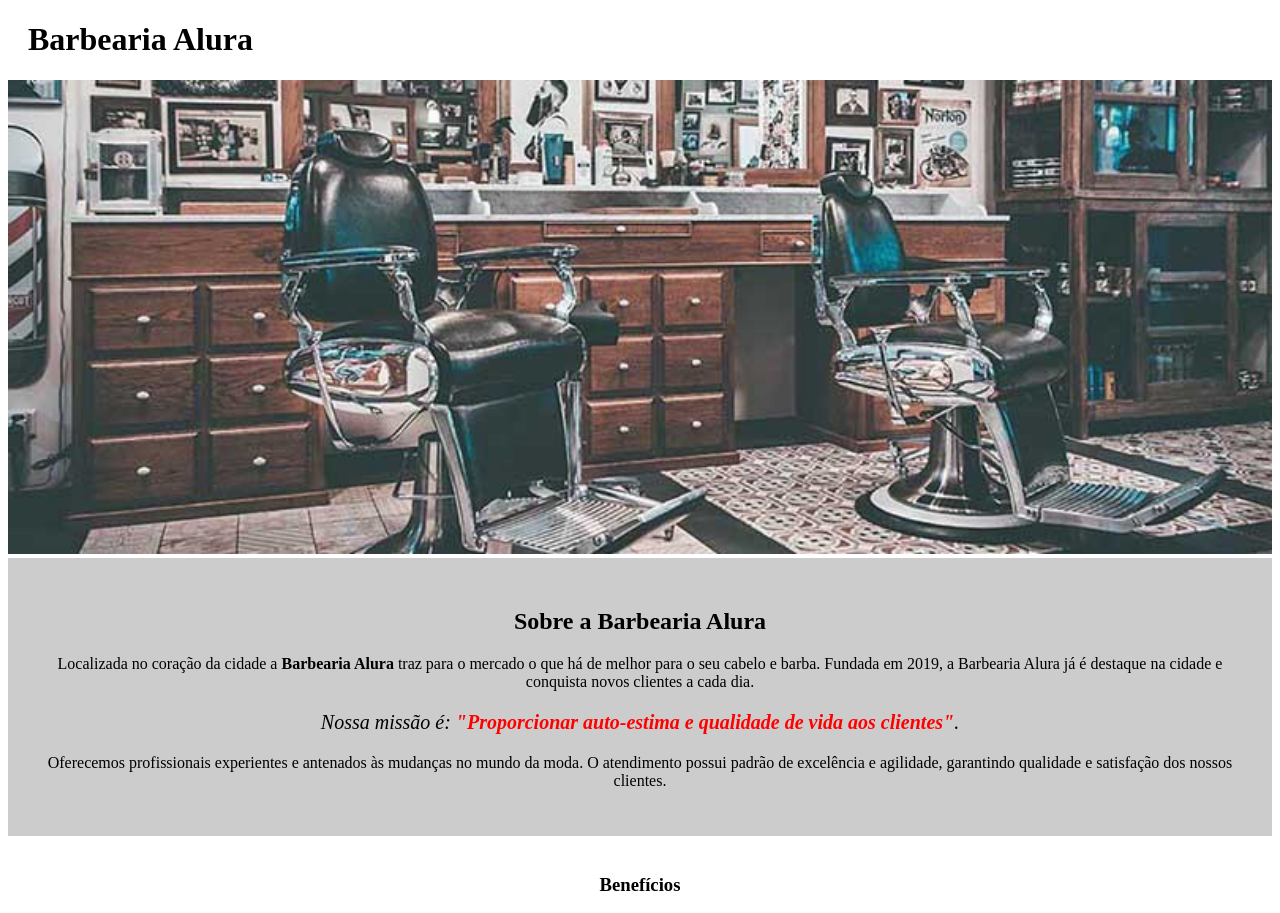
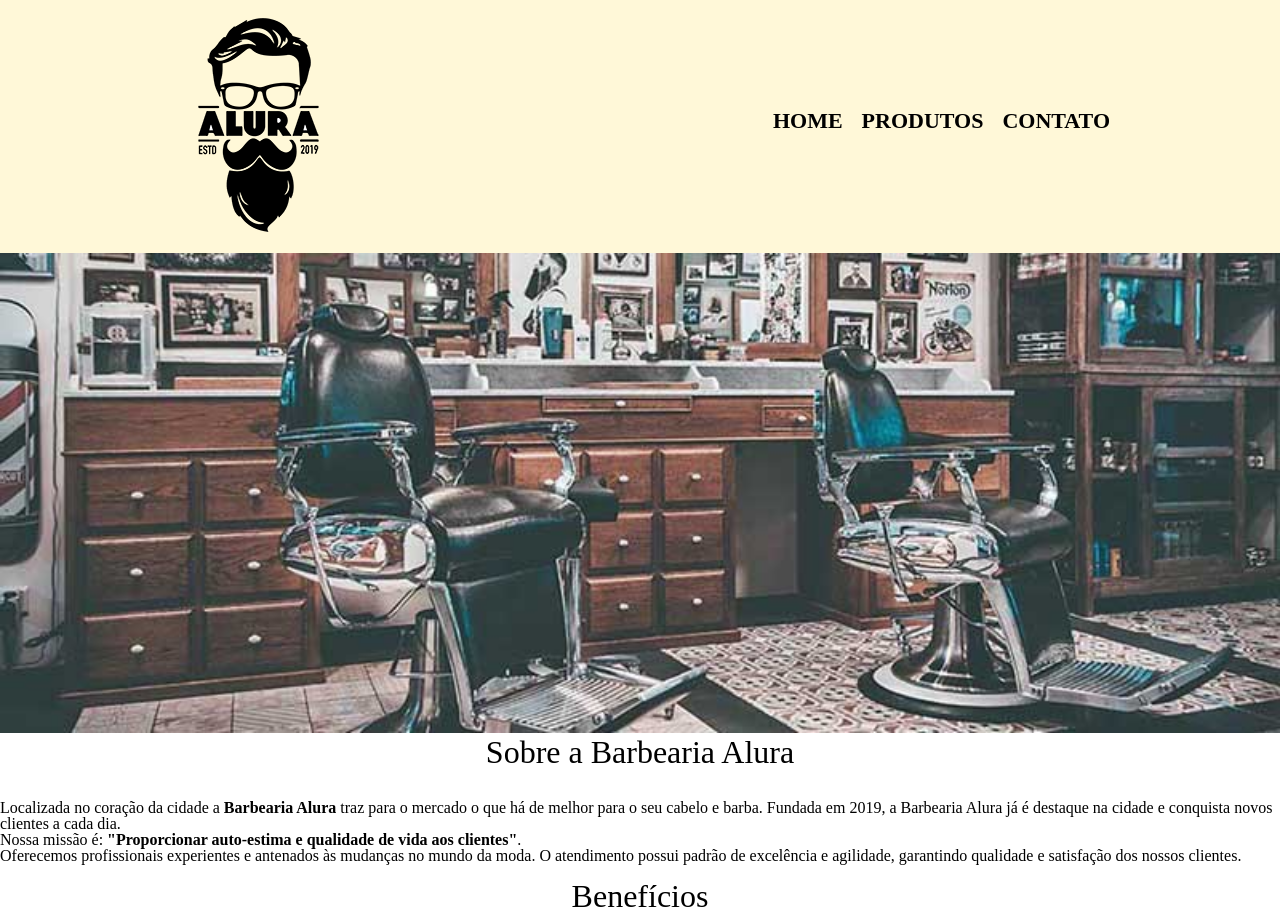
Before and after one commit to caduedudias/site, a plain HTML site: page index.html in a window 1280 px wide. Shown: the top 913 px of the page. Drawn offline with Linux system fonts and the light colour scheme.

Commit message:
Add files via upload

```diff
--- a/index.html
+++ b/index.html
@@ -3,27 +3,40 @@
 	<head>
 		<meta charset="UTF-8">
 		<title>Barbearia Alura</title>
-		<link rel="stylesheet" href="style.css">
+		<link rel="stylesheet" href="reset.css">
+		<link rel="stylesheet" href="produtos.css">
 	</head>
 
 	<body>
+
 		<header>
-			<h1 class="titulo-principal">Barbearia Alura</h1>
+			<div class="caixa">
+				<h1><img src="logo.png" alt="logo"></h>
+				<nav>
+					<ul>
+
+					<li><a href="index.html">Home</a></li>
+					<li><a href="produtos.html">Produtos</a></li>
+					<li><a href="contato.html">Contato</a></li>
+
+					</ul>
+				</nav>
+			</div>
 		</header>
 
-		<img id="banner" src="banner.jpg">
-		<div class="principal">
-			<h2 class="titulo-centralizado">Sobre a Barbearia Alura</h2>
+		<img class="banner" src="banner.jpg">
+		<section class="principal">
+			<h2 class="titulo-principal">Sobre a Barbearia Alura</h2>
 
 			<p>Localizada no coração da cidade a <strong>Barbearia Alura</strong> traz para o mercado o que há de melhor para o seu cabelo e barba. Fundada em 2019, a Barbearia Alura já é destaque na cidade e conquista novos clientes a cada dia.</p>
 
 			<p id="missao"><em>Nossa missão é: <strong>"Proporcionar auto-estima e qualidade de vida aos clientes"</strong>.</em></p>
 
 			<p>Oferecemos profissionais experientes e antenados às mudanças no mundo da moda. O atendimento possui padrão de excelência e agilidade, garantindo qualidade e satisfação dos nossos clientes.</p>
-		</div>
+		</section>
 
-		<div class="beneficios">
-			<h3 class="titulo-centralizado">Benefícios</h3>
+		<section class="beneficios">
+			<h3 class="titulo-principal">Benefícios</h3>
 
 			<ul>
 				<li class="itens">Atendimento aos Clientes</li>
@@ -33,6 +46,12 @@
 			</ul>
 
 			<img src="beneficios.jpg" class="imagembeneficios">
-		</div>
+		</section>
+
+		<footer>
+			<img src="logo-branco.png">
+			<p class="copyright">&copy; Copyright Barbearia Alura - 2019</p>
+		</footer>
+
 	</body>
 </html>
--- a/produtos.css
+++ b/produtos.css
@@ -103,12 +103,30 @@ form label, form legend{
     color: white;
     font-weight: bold;
     font-size: 18px;
-    border: none;
-    border-radius: 5px;
-    transition: 1s all;
-}
-.enviar:hover{
-    background: rgb(122, 67, 0);
-    transform:  scale(1.1);
 
 }
+.banner{
+    width: 100%;
+
+}
+.titulo-principal{
+    text-align: center;
+    font-size: 2em;
+    margin: 0 0 1em;
+}
+.principal{
+    margin: 0 0 1em;
+
+}
+.principal strong{
+    font-weight: bold;
+
+}
+.principal em{
+    font-size: italic;
+
+}
+.imagembeneficios{
+    width: 60%;
+
+}
```
Also changed, not shown: utensilios.jpg (added).
